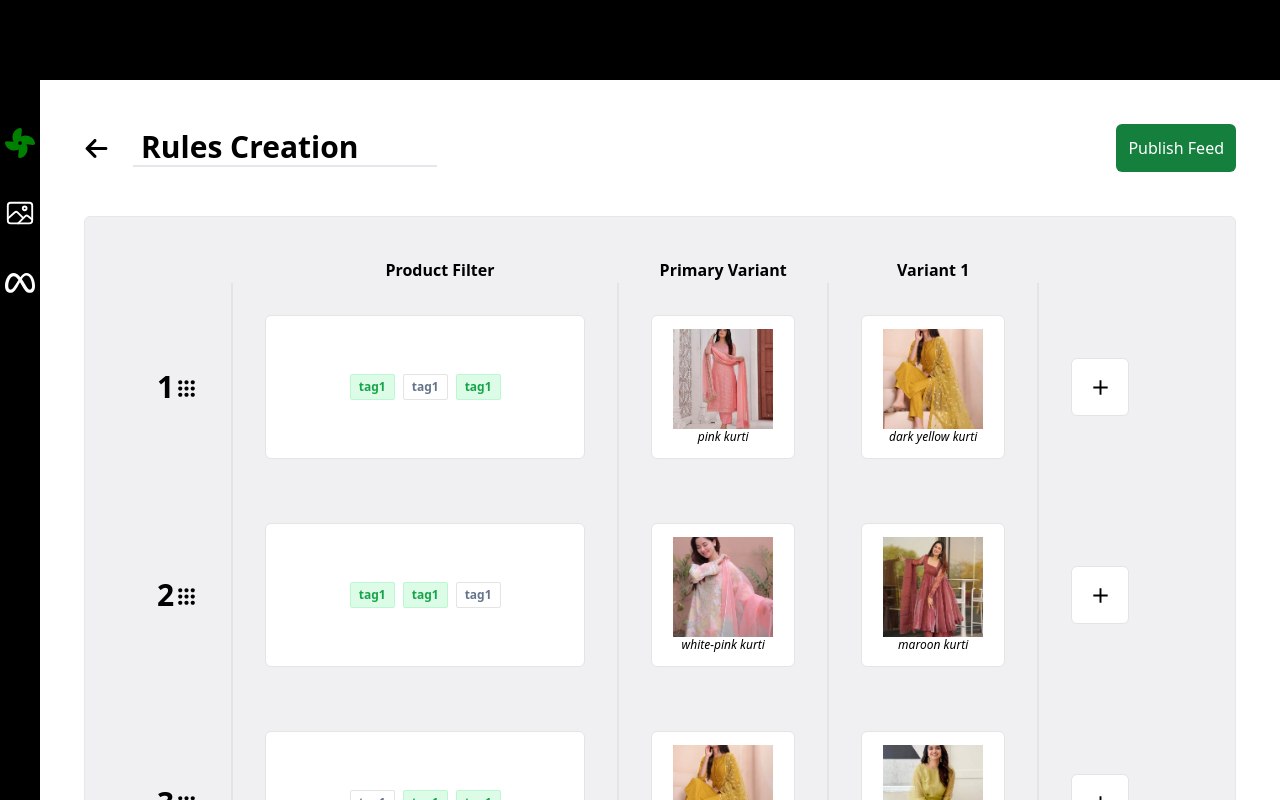
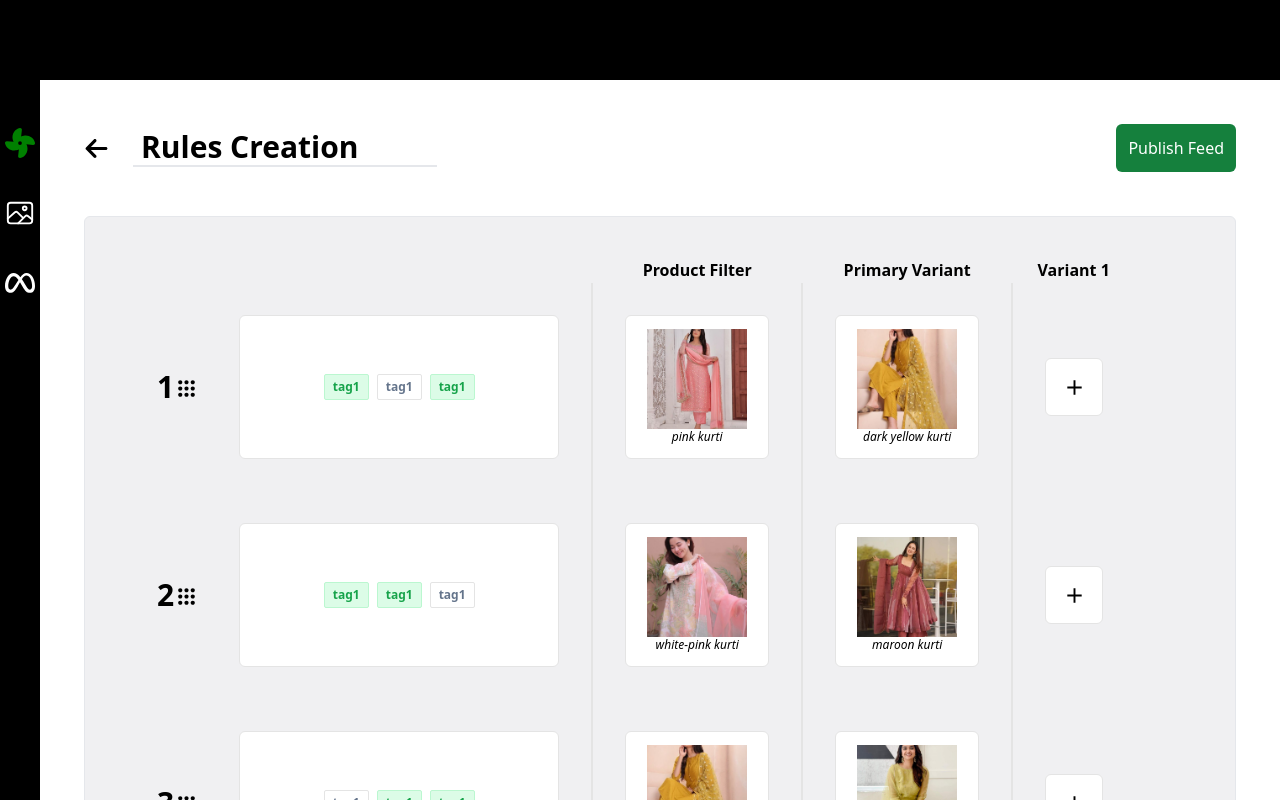
Before and after one commit to saswatimahanta/retainiq-assignment, a Next.js app: page / in a window 1280 px wide. Shown: the top 800 px of the page. Built offline with nearby package versions, Linux system fonts and the light colour scheme.

Commit message:
scrolling transparency fixed

```diff
--- a/app/components/Row.js
+++ b/app/components/Row.js
@@ -86,6 +86,7 @@ const Row = ({
   return (
     <tr ref={ref} className="h-[13rem] cursor-move group" onClick={() => setParentIndex(index)}>
       <td className="sticky top-0 left-0 z-20 px-8 border-r-2 border-[#E4E4E4] bg-[#F0F0F2]">
+        <div className='flex items-center gap-10'>
           <div className="relative">
             {/* Delete button controlled by row hover */}
             <div
@@ -99,9 +100,6 @@ const Row = ({
               <CgMenuGridO size={25} className="mb-1" />
             </div>
           </div>
-      </td>
-
-      <td className="sticky top-0 left-[6.7rem] bg-[#F0F0F2] z-20 px-8 border-r-2 border-[#E4E4E4]">
           <div className="flex justify-center items-center gap-2 bg-white min-h-[9rem] w-[20rem] p-[2rem] border border-[#E4E4E4] rounded-md relative flex-wrap">
             {row.tags ? row.tags.map((tag, index) => (
               <div
@@ -140,6 +138,7 @@ const Row = ({
               </div>
             )}
           </div>
+        </div>
       </td>
 
       {row.variants.map((variant, index) => (
--- a/app/page.js
+++ b/app/page.js
@@ -151,7 +151,7 @@ export default function Home() {
           <thead>
             <tr className="">
               {rowHeaders.map((header, index)=>(
-                <th className={index<2 ? 'sticky top-[0] left-[122px] z-2 bg-[#F0F0F2]': ''} key={index}>{header}</th>
+                <th className={index==0 ? 'sticky top-[0] left-[2px] pl-[9rem] z-2 bg-[#F0F0F2]': ''} key={index}>{header}</th>
               ))}
             </tr>
           </thead>
```
Lines whose indentation alone changed are shown as unchanged.
